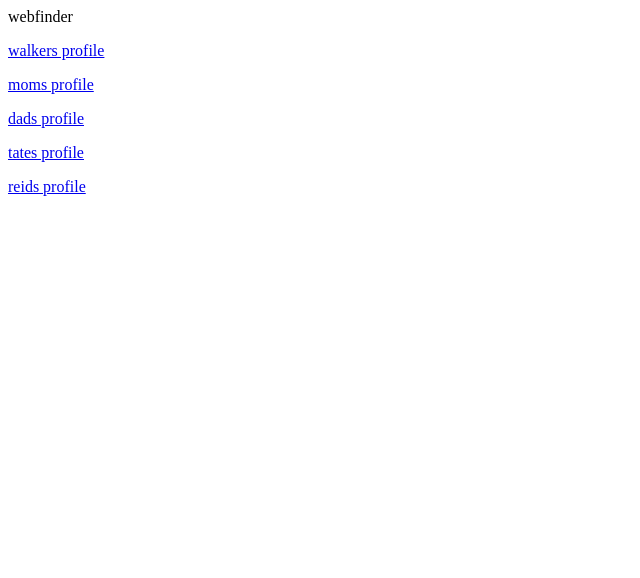
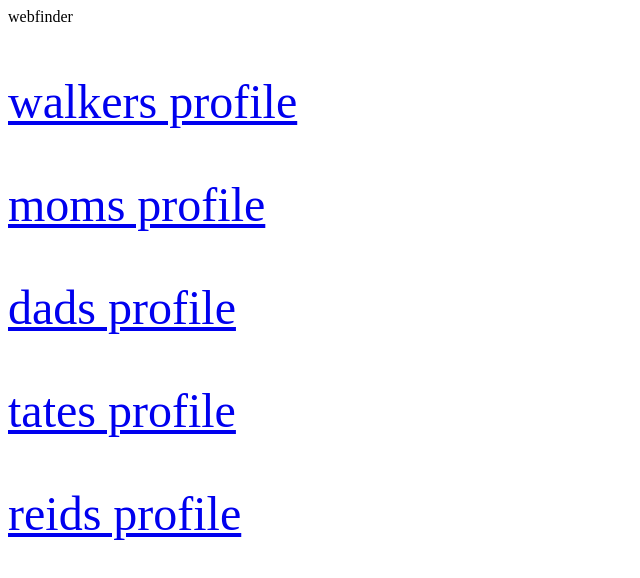
Before and after one commit to Scratch417/webfinder-duncan, a plain HTML site: page index.html in a window 1280 px wide. Shown: the whole page, without its empty margins (0-640 px from the left). Drawn offline with Linux system fonts and the light colour scheme.

Commit message:
Add files via upload

```diff
--- a/index.html
+++ b/index.html
@@ -7,11 +7,11 @@
 </head>
 <body>
 
-<p><a href="fam/walker.html">walkers profile</a></p>
-<p><a href="fam/mom.html">moms profile</a></p>
-<p><a href="fam/dad.html">dads profile</a></p>
-<p><a href="fam/tate.html">tates profile</a></p>
-<p><a href="fam/reid.html">reids profile</a></p>
+<p style="font-size: 300%;"><a href="fam/walker.html">walkers profile</a></p>
+<p style="font-size: 300%;"><a href="fam/mom.html">moms profile</a></p>
+<p style="font-size: 300%;"><a href="fam/dad.html">dads profile</a></p>
+<p style="font-size: 300%;"><a href="fam/tate.html">tates profile</a></p>
+<p style="font-size: 300%;"><a href="fam/reid.html">reids profile</a></p>
 
 
 
```
